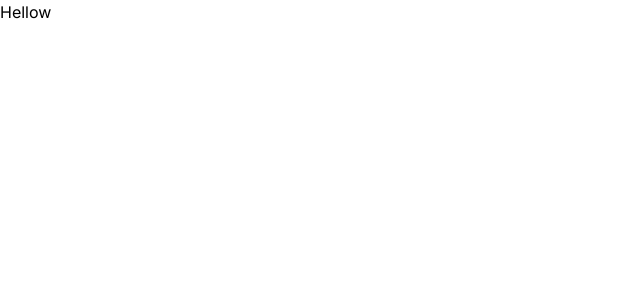
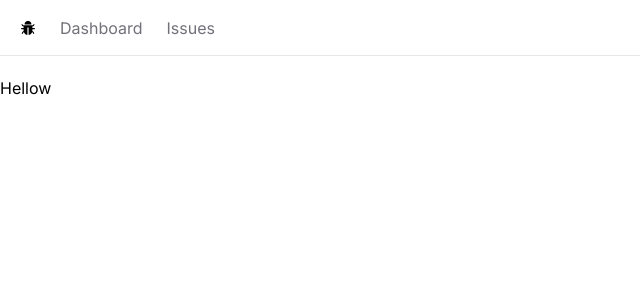
Before and after one commit to syk6/issue-trackerr, a Next.js app: page / in a window 1280 px wide. Shown: the top 300 px of the page, without its empty margins (0-640 px from the left). Built offline with nearby package versions, Linux system fonts and the light colour scheme.

Commit message:
build the navbar

```diff
--- /dev/null
+++ b/app/NavBar.tsx
@@ -0,0 +1,36 @@
+import Link from "next/link";
+import React from "react";
+import { AiFillBug } from "react-icons/ai";
+const NavBar = () => {
+  const links = [
+    {
+      label: "Dashboard",
+      href: "/",
+    },
+    {
+      label: "Issues",
+      href: "/issues",
+    },
+  ];
+
+  return (
+    <nav className="flex space-x-6 border-b mb-5 px-5 h-14 items-center">
+      <Link href="/">
+        <AiFillBug />
+      </Link>
+      <ul className="flex space-x-6">
+        {links.map((link) => (
+          <Link
+            key={link.href}
+            className="text-zinc-500 hover:text-zinc-800 transition-colors"
+            href={link.href}
+          >
+            {link.label}
+          </Link>
+        ))}
+      </ul>
+    </nav>
+  );
+};
+
+export default NavBar;
--- a/app/layout.tsx
+++ b/app/layout.tsx
@@ -1,22 +1,26 @@
-import './globals.css'
-import type { Metadata } from 'next'
-import { Inter } from 'next/font/google'
+import "./globals.css";
+import type { Metadata } from "next";
+import { Inter } from "next/font/google";
+import NavBar from "./NavBar";
 
-const inter = Inter({ subsets: ['latin'] })
+const inter = Inter({ subsets: ["latin"] });
 
 export const metadata: Metadata = {
-  title: 'Create Next App',
-  description: 'Generated by create next app',
-}
+  title: "Create Next App",
+  description: "Generated by create next app",
+};
 
 export default function RootLayout({
   children,
 }: {
-  children: React.ReactNode
+  children: React.ReactNode;
 }) {
   return (
     <html lang="en">
-      <body className={inter.className}>{children}</body>
+      <body className={inter.className}>
+        <NavBar />
+        <main>{children}</main>
+      </body>
     </html>
-  )
+  );
 }
--- a/package.json
+++ b/package.json
@@ -19,6 +19,7 @@
     "postcss": "8.4.33",
     "react": "18.2.0",
     "react-dom": "18.2.0",
+    "react-icons": "^5.0.1",
     "tailwindcss": "3.4.1",
     "typescript": "5.3.3"
   }
```
Also changed, not shown: 1 other file (tests, documents, lock files or other folders).
